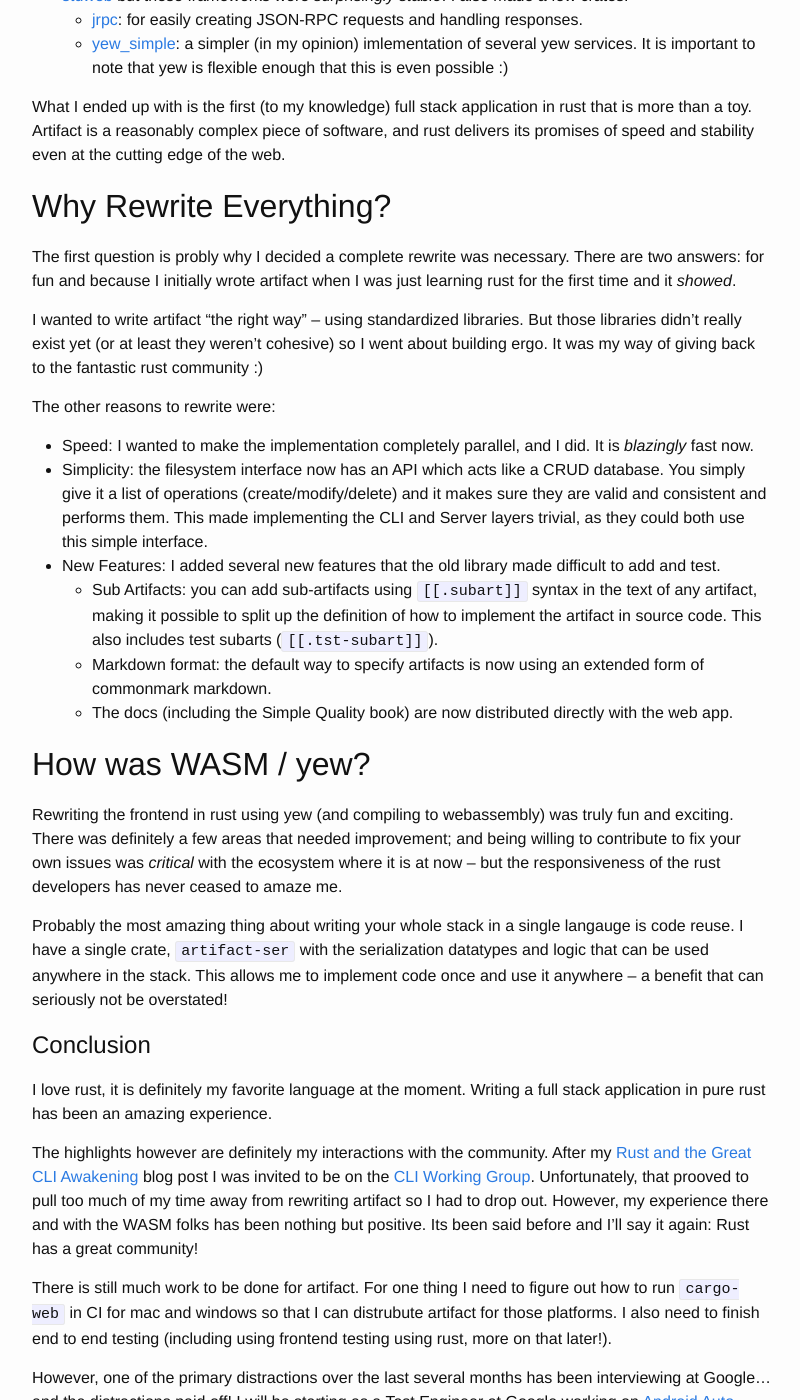
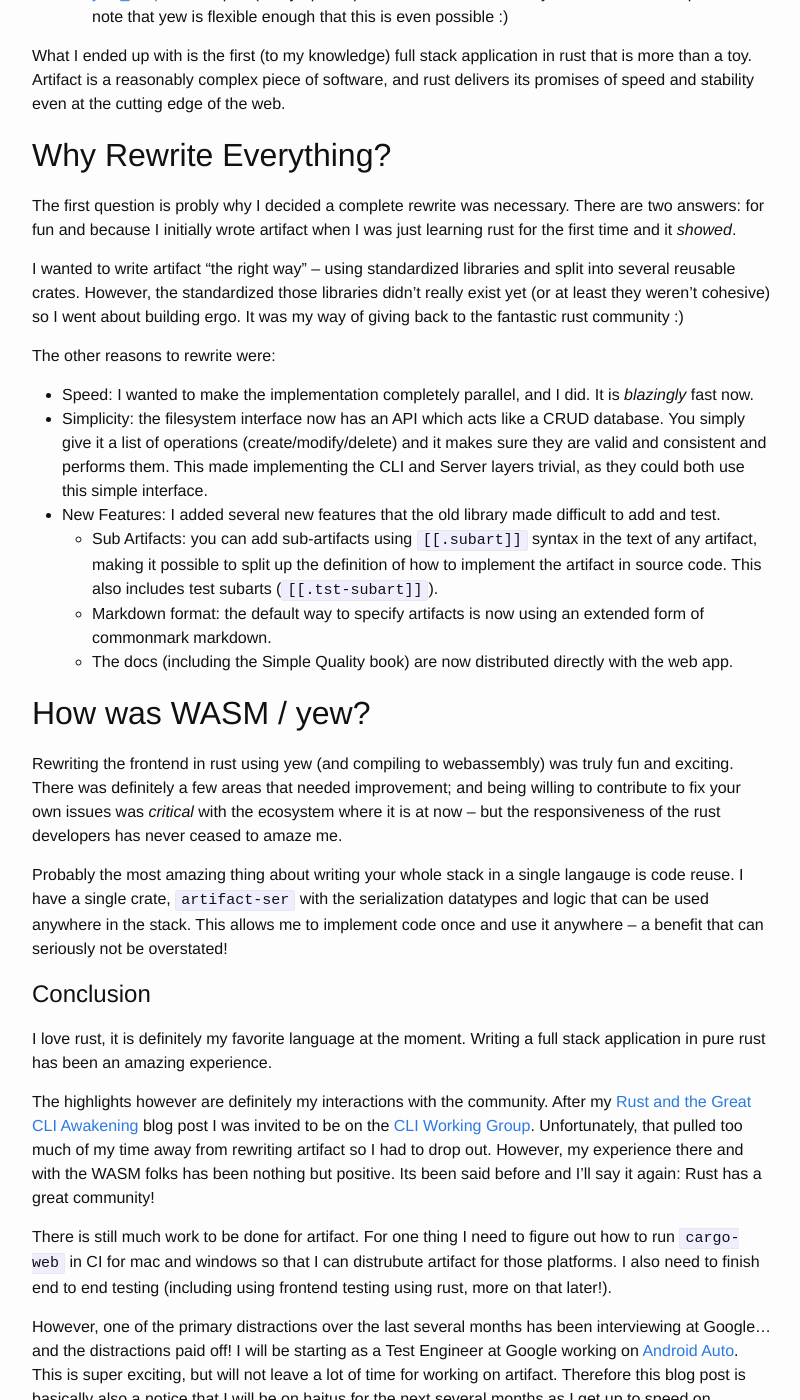
Before and after one commit to vitiral/vitiral.github.io, a Jekyll site: the page built from _posts/2018-07-16-artifact-2.0-rust-full-stack-web-and-cli-application.md, in a window 1280 px wide and 1400 px high, scrolled down 627 px. Shown: the whole window, without its empty margins (238-1038 px from the left). Built offline with Jekyll 4.4.1, drawn with Linux system fonts in a browser that asks for light colours; our own code applies the rules of GitHub Pages for plain Markdown files; some of the changed text lies outside the part shown.

Commit message:
fix typos

```diff
--- a/_posts/2018-07-16-artifact-2.0-rust-full-stack-web-and-cli-application.md
+++ b/_posts/2018-07-16-artifact-2.0-rust-full-stack-web-and-cli-application.md
@@ -35,9 +33,10 @@ The first question is probly why I decided a complete rewrite was necessary.
 There are two answers: for fun and because I initially wrote artifact when I
 was just learning rust for the first time and it _showed_.
 
-I wanted to write artifact "the right way" -- using standardized libraries.
-But those libraries didn't really exist yet (or at least they weren't cohesive)
-so I went about building ergo. It was my way of giving back to the fantastic rust
+I wanted to write artifact "the right way" -- using standardized libraries and
+split into several reusable crates. However, the standardized those libraries
+didn't really exist yet (or at least they weren't cohesive) so I went about
+building ergo. It was my way of giving back to the fantastic rust
 community :)
 
 The other reasons to rewrite were:
@@ -82,9 +81,9 @@ my [Rust and the Great CLI
 Awakening](https://vitiral.github.io/2018/01/17/rust2018-and-the-great-cli-awakening.htm)
 blog post I was invited to be on the [CLI Working
 Group](https://github.com/rust-lang-nursery/cli-wg). Unfortunately, that
-prooved to pull too much of my time away from rewriting artifact so I had to
-drop out. However, my experience there and with the WASM folks has been nothing
-but positive. Its been said before and I'll say it again: Rust has a great
+pulled too much of my time away from rewriting artifact so I had to drop out.
+However, my experience there and with the WASM folks has been nothing but
+positive. Its been said before and I'll say it again: Rust has a great
 community!
 
 There is still much work to be done for artifact. For one thing I need to
```
Also changed, not shown: other parts of _posts/2018-07-16-artifact-2.0-rust-full-stack-web-and-cli-application.md (+1 -3 lines).
